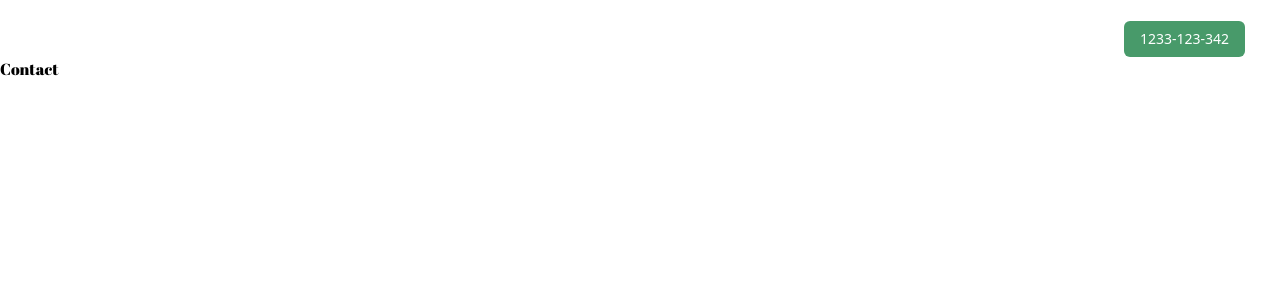
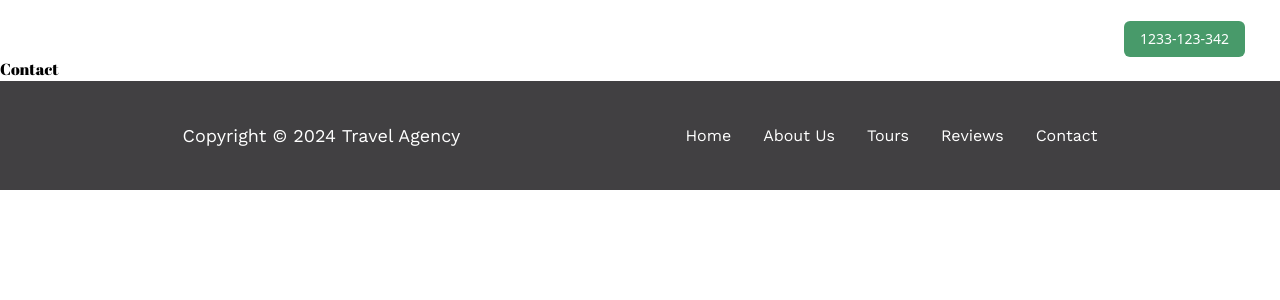
Before and after one commit to iamHarshvardhan10/frontend-travel-agency-website, a React (Vite) app: page /contact in a window 1280 px wide. Shown: the top 300 px of the page. Built offline with nearby package versions, Linux system fonts and the light colour scheme; a web font is replaced by a local one.

Commit message:
complete footer page ui

```diff
--- a/src/App.jsx
+++ b/src/App.jsx
@@ -5,6 +5,7 @@ import Tours from "./components/Tours";
 import Review from "./components/Review";
 import Contact from "./components/Contact";
 import Navbar from "./components/Navbar";
+import Footer from "./components/Footer";
 
 const App = () => {
   return (
@@ -17,6 +18,7 @@ const App = () => {
         <Route path="/review" element={<Review />} />
         <Route path="/contact" element={<Contact />} />
       </Routes>
+      <Footer/>
     </BrowserRouter>
   );
 };
--- /dev/null
+++ b/src/components/Footer.jsx
@@ -0,0 +1,18 @@
+const Footer = () => {
+  return (
+    <div className="bg-[#414042]">
+      <div className="flex items-center justify-around mx-[35px] px-[35px] py-[41px]">
+        <h1 className="text-[18px] text-white font-workSans">Copyright © 2024 Travel Agency</h1>
+        <ul className="flex item-center gap-8">
+          <li className="text-white font-workSans">Home</li>
+          <li className="text-white font-workSans">About Us</li>
+          <li className="text-white font-workSans">Tours</li>
+          <li className="text-white font-workSans">Reviews</li>
+          <li className="text-white font-workSans">Contact</li>
+        </ul>
+      </div>
+    </div>
+  );
+};
+
+export default Footer;
```
